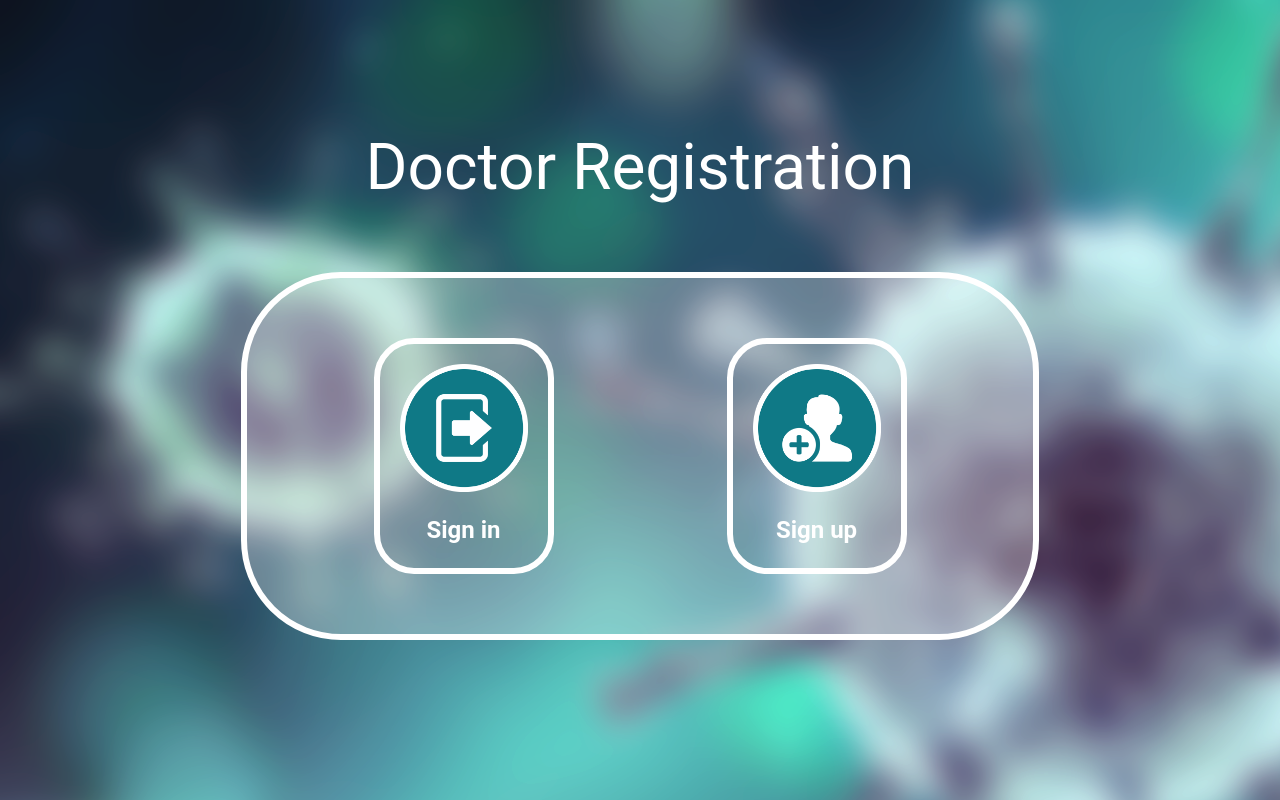
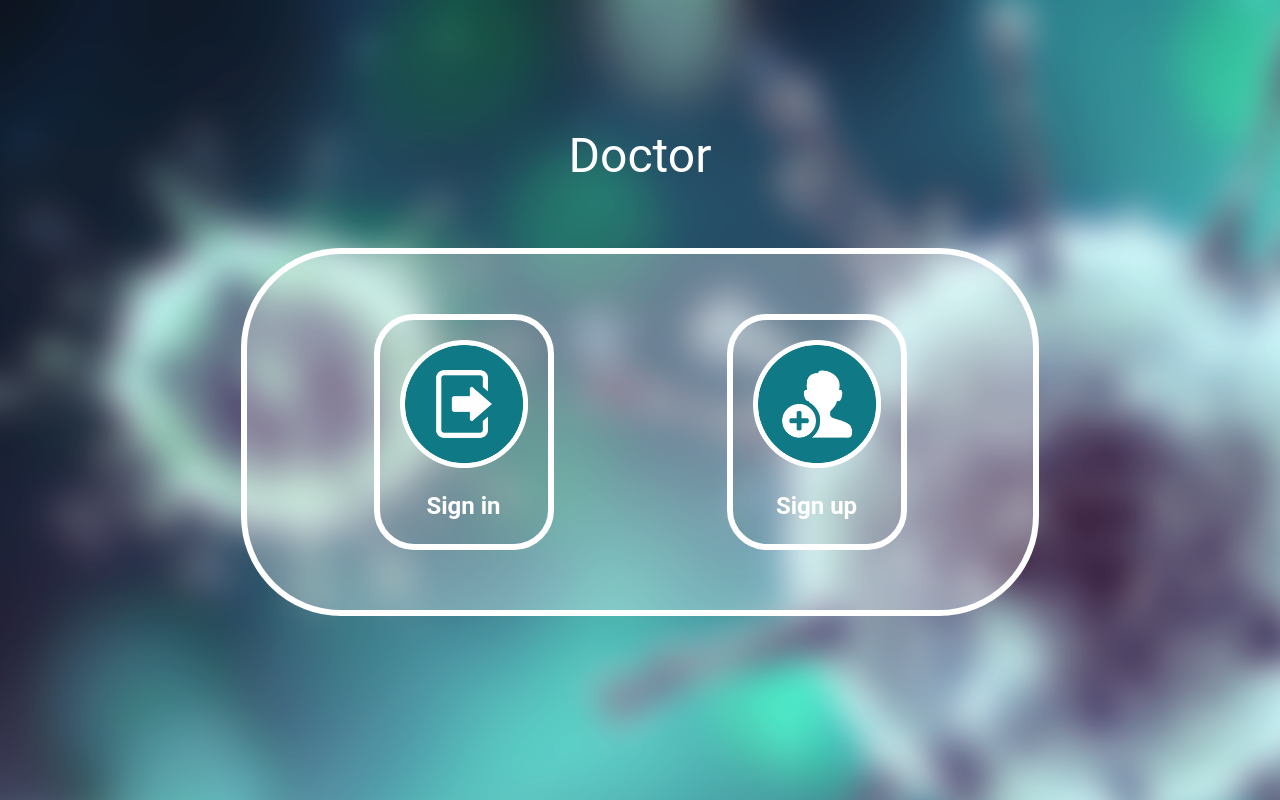
Before and after one commit to abyildirim/RealTimeChatForCovid19, an Angular app: page /doctor/registration in a window 1280 px wide. Built offline with nearby package versions, Linux system fonts and the light colour scheme.

Commit message:
Doctor sign page header changed

```diff
--- a/src/app/doctor-registration/doctor-registration.component.css
+++ b/src/app/doctor-registration/doctor-registration.component.css
@@ -19,7 +19,7 @@
 }
 
 .header{
-    font-size: 4em;
+    font-size: 3em;
     padding: 40px;
     color: white;
 }
--- a/src/app/doctor-registration/doctor-registration.component.html
+++ b/src/app/doctor-registration/doctor-registration.component.html
@@ -1,6 +1,6 @@
 <img class = "background-img" src="assets/img/home-bg.png">
 <div class="container-body">
-  <p class="header">Doctor Registration</p>
+  <p class="header">Doctor</p>
   <div class="row justify-content-md-center general-container">
       <div class="col-md-6 sign-div ">
         <button class = "btn btn-primary sign-button" (click)="singIn()">
```
